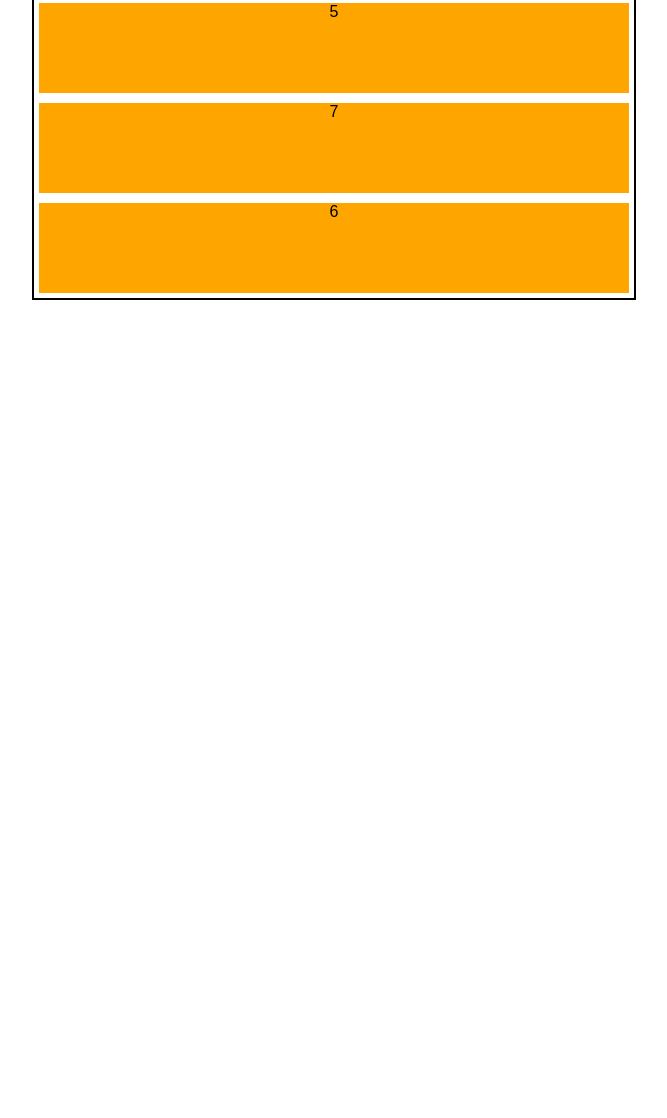
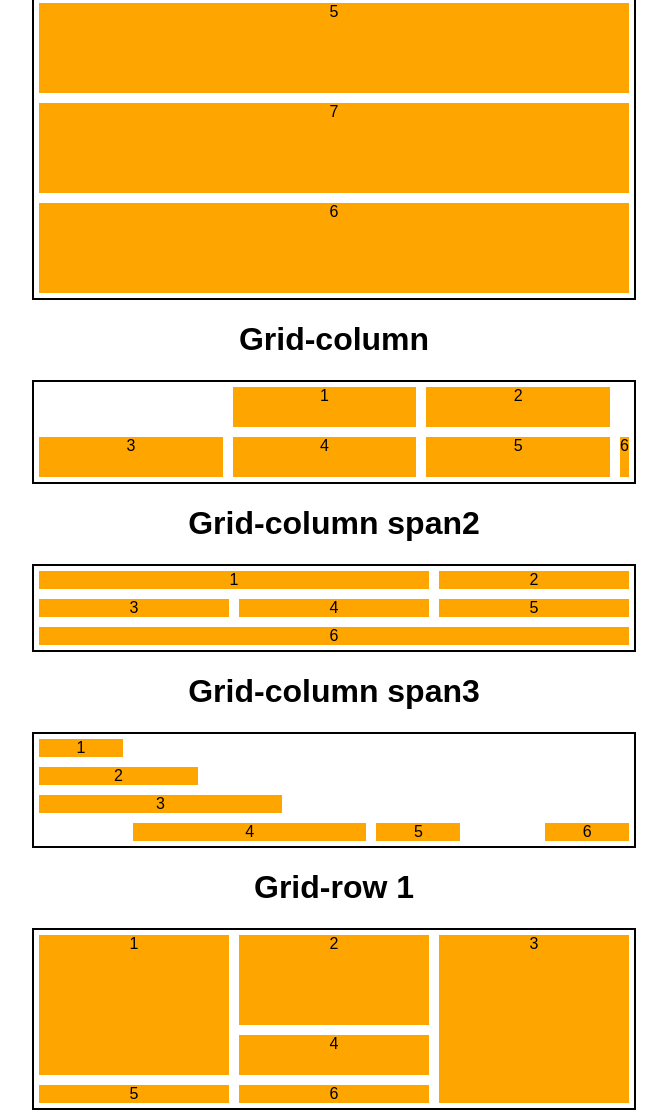
Before and after one commit to kamyllevictoria/praticas_html_css, a plain HTML site: page css_grid/ex02/html/index.html in a window 1280 px wide. Shown: the part 2610-3728 px from the top of the page, without its empty margins (306-973 px from the left). Before the commit the page ends 2918 px from the top, so only its background shows below. Drawn offline with Linux system fonts and the light colour scheme.

Commit message:
finalizacao da teoria de css grid

```diff
--- a/css_grid/ex02/css/style.css
+++ b/css_grid/ex02/css/style.css
@@ -153,6 +153,67 @@ Podemos personalizar as letras com os nomes das nossas classes para nao ficarmos
 /*A propriedade dos columns e rows são as mesmas, porem, com linhas.*/
 
 
+
+.grid-column-1{
+    grid-template-columns: 1fr 1fr 1fr;
+    grid-auto-rows: 50px;
+}
+
+.grid-column-1 .item1{
+    grid-column: 2;
+}
+
+.grid-column-1 .item3{
+    grid-column: 1;
+}
+/*quando colocamos o grid column em uma classe e fazemos o grid-column: 2, quer dizer que ele vai começar a partir da coluna 2, ou seja, os itens a seguir vao indo para tras automaticamente, como se estivessem sendo empurrados.*/
+
+
+.grid-column-2 .item1{
+     grid-column: span 2;
+}
+
+/*Quando usamos o span, ele cria uma expansao para a outra coluna, fica mais largo, comprido*/
+
+/*Ao colcarmos a barra no sapn, queremos dizer que "comece na linha x e vá ate a linha Y"*/
+.grid-column-2 .item6{
+    grid-column: 1 / span 3 ;
+}
+
+
+
+.grid-column-3 .item2{
+    grid-column: 1 / 3;
+}
+
+.grid-column-3 .item3{
+    grid-column-start: 1;
+    grid-column-end: 4;
+}
+
+.grid-column-3 .item4{
+    grid-column-start: 2;
+    grid-column-end: 5;
+}
+/*O grid column start/end determina quando e onde as LINHAS irao começar e terminar. no caso, temos uma linha na vertical colada no canto da nossa div, entao é por ela que todos começam*/
+
+.grid-row-1{
+    grid-template-columns: repeat(3, 1fr);
+    grid-template-rows: 100px 50px;
+}
+
+
+.grid-row-1 .item12{
+    grid-row: 2;
+    grid-row: span 2;
+
+}
+
+.grid-row-1 .item32{
+    grid-row: 1;
+    grid-row: span 3;
+}
+
 @media screen and (max-width: 500px){
     .grid-template-areas-2{
         grid-template-columns: 100%;
--- a/css_grid/ex02/html/index.html
+++ b/css_grid/ex02/html/index.html
@@ -8,7 +8,7 @@
 </head>
 <body>
     <h1>Grid template areas 1</h1>
-    <section class=" grid grid-template-areas-1">
+    <section class="grid grid-template-areas-1">
         <div class="item logo">logo</div>
         <div class="item nav">nav</div>
         <div class="item content">content</div>
@@ -101,6 +101,46 @@
         <div class="item item7">7</div>
     </section>
 
+    <h1>Grid-column</h1>
+    <section class="grid grid-column-1">
+        <div class="item item1">1</div>
+        <div class="item item2">2</div>
+        <div class="item item3">3</div>
+        <div class="item item4">4</div>
+        <div class="item item5">5</div>
+        <div class="item item6">6</div>
+    </section>
+
+    <h1>Grid-column span2</h1>
+    <section class="grid grid-column-2">
+        <div class="item item1">1</div>
+        <div class="item item2">2</div>
+        <div class="item item3">3</div>
+        <div class="item item4">4</div>
+        <div class="item item5">5</div>
+        <div class="item item6">6</div>
+    </section>
+
+    <h1>Grid-column span3</h1>
+    <section class="grid grid-column-3">
+        <div class="item item1">1</div>
+        <div class="item item2">2</div>
+        <div class="item item3">3</div>
+        <div class="item item4">4</div>
+        <div class="item item5">5</div>
+        <div class="item item6">6</div>
+    </section>
+
+    <h1>Grid-row 1</h1>
+    <section class="grid grid-row-1">
+        <div class="item item12">1</div>
+        <div class="item item22">2</div>
+        <div class="item item32">3</div>
+        <div class="item item42">4</div>
+        <div class="item item52">5</div>
+        <div class="item item62">6</div>
+    </section>
+
 
 </body>
 </html>
```
